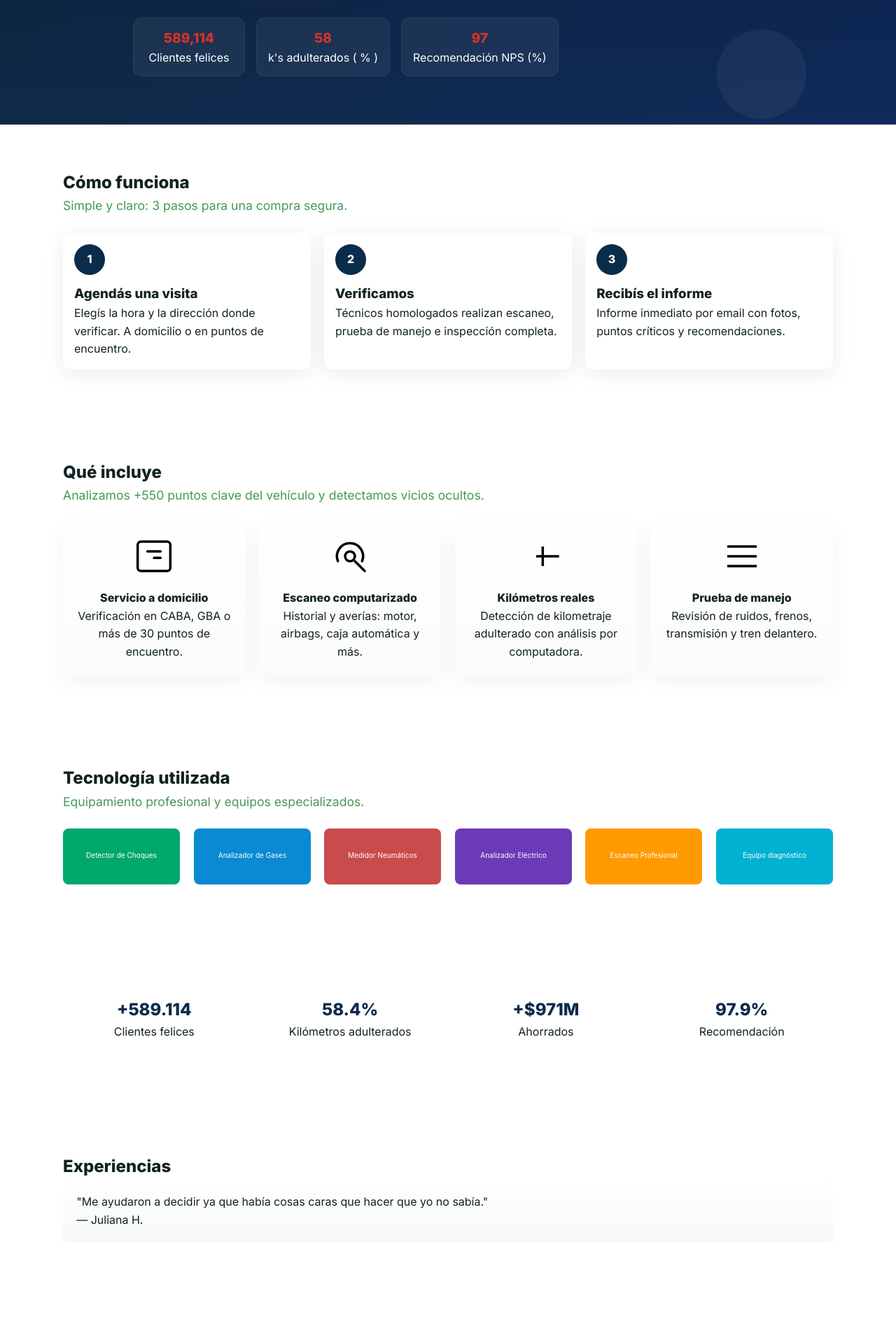
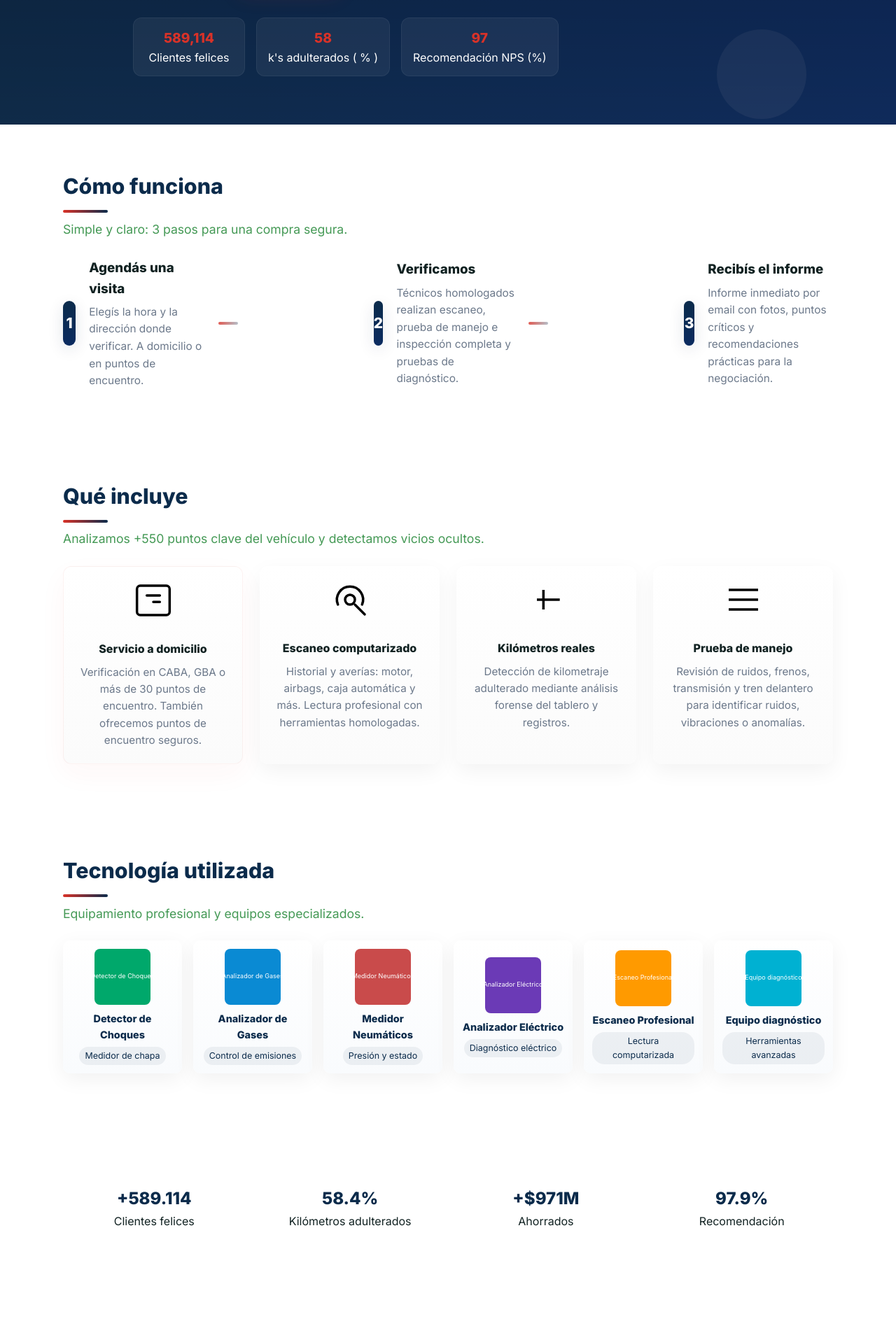
Before and after one commit to david2987/akina, a PHP site: page / in a window 1280 px wide. Shown: the part 490-2395 px from the top of the page at 70% size. Run offline with PHP 8.4, Linux system fonts and the light colour scheme.

Commit message:
Enhance UX: steps layout, polished features grid, tech cards and improved testimonials carousel with avatars & controls

```diff
--- a/landing/assets/css/styles.css
+++ b/landing/assets/css/styles.css
@@ -11,6 +11,8 @@ html,body { height: 100%; }
 body { font-family: 'Inter', system-ui, -apple-system, 'Segoe UI', Roboto, 'Helvetica Neue', Arial; color: #122; line-height: 1.6; background: var(--bg); }
 .container { width: 90%; max-width: 1100px; margin: 0 auto; }
 .section { padding: 4rem 0; }
+.section h2{ font-size: clamp(1.6rem, 2.8vw,1.9rem); color: var(--navy); margin-bottom: .6rem }
+.section h2::after{ content:''; display:block; width:64px; height:4px; background: linear-gradient(90deg,var(--accent),var(--navy)); border-radius:4px; margin-top:.6rem }
 .lead { color: #495; font-size: 1.1rem; margin-bottom: 1.5rem; }
 
 /* Header / Nav */
@@ -59,12 +61,51 @@ body { font-family: 'Inter', system-ui, -apple-system, 'Segoe UI', Roboto, 'Helv
 .feature-card { background: linear-gradient(180deg, #fff, #fbfbfb); border-radius: 12px; padding: 1.3rem; text-align:center; box-shadow: 0 10px 30px rgba(2,6,23,0.05); transition: transform .28s cubic-bezier(.2,.9,.4,.98), box-shadow .22s; }
 .feature-card img { width:56px; height:56px; object-fit:contain; margin-bottom: .7rem; }
 .feature-card:hover { transform: translateY(-8px) translateZ(0); box-shadow: 0 22px 60px rgba(2,6,23,0.12); }
+.features-grid { gap: 1.5rem; }
+.feature-card .feature-icon img { width:56px; height:56px; object-fit:contain; margin-bottom: .7rem; display:inline-block }
+.feature-card .feature-icon { display:block; margin: 0 auto 10px; }
+.feature-highlight { border: 1px solid rgba(217,50,40,0.06); box-shadow: 0 14px 40px rgba(217,50,40,0.04); }
+.feature-card h4{ margin-bottom: .5rem; }
+.feature-card p{ color:var(--muted); font-size:0.95rem }
 
 .tech img { width: 100%; border-radius: 8px; object-fit:cover; height: 80px; }
+.tech-grid { gap: 1rem; }
+.tech-card{ position:relative; border-radius:10px; overflow:hidden; background:linear-gradient(180deg,#fff,#f9fbfd); padding:12px; display:flex; align-items:center; justify-content:center; flex-direction:column; box-shadow: 0 8px 30px rgba(2,6,23,0.06); transition: transform .2s ease, box-shadow .2s ease }
+.tech-card img{ width:80px; height:80px }
+.tech-card figcaption{ display:block; text-align:center; margin-top:8px; font-size:.9rem; color:var(--muted) }
+.tech-card figcaption strong{ display:block; color:var(--navy); font-weight:700 }
+.tech-card .tag{ display:inline-block; margin-top:6px; padding:3px 8px; background:rgba(11,43,75,0.06); color:var(--navy); border-radius:18px; font-size:0.78rem }
+.tech-card:hover{ transform: translateY(-6px); box-shadow: 0 22px 60px rgba(2,6,23,0.12); }
 .number-block { text-align:center; padding: 2rem 1rem; }
 .number-block h3 { font-size: 1.5rem; color: var(--navy); }
 .testimonials .carousel { display:flex; gap:10px; overflow:hidden; }
-.review { background: linear-gradient(180deg,#fff,#f7f8fa); padding: 1.2rem; border-radius: 12px; box-shadow: 0 10px 30px rgba(2,6,23,0.06); width: 100%; }
+.testimonials .carousel { display:flex; gap:14px; align-items:center; position:relative; }
+.carousel-prev, .carousel-next{ background: var(--navy); color:#fff; border:0; width:40px; height:40px; border-radius:50%; position:absolute; top:50%; transform: translateY(-50%); cursor:pointer; box-shadow:0 10px 30px rgba(2,6,23,0.12) }
+.carousel-prev{ left:-20px }
+.carousel-next{ right:-20px }
+.review { background: linear-gradient(180deg,#fff,#f7f8fa); padding: 1.2rem; border-radius: 12px; box-shadow: 0 10px 30px rgba(2,6,23,0.06); width: 100%; max-width:760px; opacity: 0; transform: translateY(8px); transition: opacity .45s cubic-bezier(.2,.9,.2,1), transform .45s; display:none }
+.review.active{ opacity:1; transform: translateY(0); display:block }
+.review .review-header{ display:flex; gap:12px; align-items:center; margin-bottom:.8rem }
+.review .avatar{ width:56px; height:56px; border-radius:12px; object-fit:cover; }
+.review .name{ font-weight:700; color:var(--navy) }
+.review .stars{ color:var(--accent); font-weight:600; margin-top:4px }
+.review .quote{ font-size:1.02rem; color:#222; margin:0 }
+
+/* Steps layout */
+.steps-wrapper{ display:flex; align-items:center; gap:1rem; justify-content:space-between; margin-top:1.6rem }
+.step{ display:flex; align-items:center; gap:1.2rem; flex:1 }
+.step-icon{ width:64px; height:64px; border-radius:16px; display:flex; align-items:center; justify-content:center; font-weight:700; color:#fff; background: linear-gradient(180deg,var(--navy), #0b2b60); box-shadow: 0 6px 22px rgba(11,43,75,0.12); font-size:1.3rem }
+.step-body h3{ margin:0 0 .4rem 0 }
+.step-body p{ margin:0; color:var(--muted); font-size:0.96rem }
+.connector{ width:28px; height:4px; background: linear-gradient(90deg, rgba(217,50,40,0.8), rgba(11,43,75,0.3)); border-radius:6px; }
+
+@media (max-width:880px){
+  .steps-wrapper{ flex-direction:column; align-items:stretch }
+  .connector{ display:none }
+  .step{ padding: 1rem 0 }
+  .feature-card{ padding:1rem }
+  .tech-grid{ grid-template-columns: repeat(2,1fr) }
+}
 
 /* contact */
 .contact-form input, .contact-form textarea { width:100%; padding:.85rem; border-radius: 10px; border:1px solid rgba(0,0,0,0.08); margin-bottom:.8rem; }
--- a/landing/index.html
+++ b/landing/index.html
@@ -59,48 +59,61 @@
     <section class="container section steps" id="como-funciona">
       <h2>Cómo funciona</h2>
       <p class="lead">Simple y claro: 3 pasos para una compra segura.</p>
-      <div class="grid grid-3">
-        <article class="card">
-          <div class="card-icon">1</div>
+      <div class="steps-wrapper">
+        <div class="step">
+          <div class="step-icon">1</div>
+          <div class="step-body">
             <h3>Agendás una visita</h3>
             <p>Elegís la hora y la dirección donde verificar. A domicilio o en puntos de encuentro.</p>
-        </article>
-        <article class="card">
-          <div class="card-icon">2</div>
+          </div>
+        </div>
+        <div class="step">
+          <div class="connector"></div>
+        </div>
+        <div class="step">
+          <div class="step-icon">2</div>
+          <div class="step-body">
             <h3>Verificamos</h3>
-          <p>Técnicos homologados realizan escaneo, prueba de manejo e inspección completa.</p>
-        </article>
-        <article class="card">
-          <div class="card-icon">3</div>
+            <p>Técnicos homologados realizan escaneo, prueba de manejo e inspección completa y pruebas de diagnóstico.</p>
+          </div>
+        </div>
+        <div class="step">
+          <div class="connector"></div>
+        </div>
+        <div class="step">
+          <div class="step-icon">3</div>
+          <div class="step-body">
             <h3>Recibís el informe</h3>
-          <p>Informe inmediato por email con fotos, puntos críticos y recomendaciones.</p>
-        </article>
+            <p>Informe inmediato por email con fotos, puntos críticos y recomendaciones prácticas para la negociación.</p>
+          </div>
+        </div>
       </div>
     </section>
 
     <section class="container section features" id="que-incluye">
       <h2>Qué incluye</h2>
       <p class="lead">Analizamos +550 puntos clave del vehículo y detectamos vicios ocultos.</p>
-      <div class="grid grid-4">
-        <div class="feature-card tilt">
-          <img src="assets/images/icon1.svg" alt="Servicio a domicilio" />
+      <div class="grid grid-4 features-grid">
+        <div class="feature-card tilt feature-highlight">
+          <div class="feature-icon"><img src="assets/images/icon1.svg" alt="Servicio a domicilio" /></div>
           <h4>Servicio a domicilio</h4>
-          <p>Verificación en CABA, GBA o más de 30 puntos de encuentro.</p>
+          <p>Verificación en CABA, GBA o más de 30 puntos de encuentro. También ofrecemos puntos de encuentro seguros.</p>
         </div>
         <div class="feature-card tilt">
-          <img src="assets/images/icon2.svg" alt="Escaneo computarizado" />
+          <div class="feature-icon"><img src="assets/images/icon2.svg" alt="Escaneo computarizado" /></div>
           <h4>Escaneo computarizado</h4>
-          <p>Historial y averías: motor, airbags, caja automática y más.</p>
+          <p>Historial y averías: motor, airbags, caja automática y más. Lectura profesional con herramientas homologadas.</p>
         </div>
         <div class="feature-card tilt">
-          <img src="assets/images/icon3.svg" alt="Kilometros reales" />
+          <div class="feature-icon"><img src="assets/images/icon3.svg" alt="Kilometros reales" /></div>
           <h4>Kilómetros reales</h4>
-          <p>Detección de kilometraje adulterado con análisis por computadora.</p>
+          <p>Detección de kilometraje adulterado mediante análisis forense del tablero y registros.</p>
         </div>
         <div class="feature-card tilt">
-          <img src="assets/images/icon4.svg" alt="Prueba de manejo" />
+          <div class="feature-icon"><img src="assets/images/icon4.svg" alt="Prueba de manejo" /></div>
           <h4>Prueba de manejo</h4>
-          <p>Revisión de ruidos, frenos, transmisión y tren delantero.</p>
+          <p>Revisión de ruidos, frenos, transmisión y tren delantero para identificar ruidos, vibraciones o anomalías.</p>
+        </div>
       </div>
       </div>
     </section>
@@ -108,13 +121,49 @@
     <section class="container section tech" id="tecnologia">
       <h2>Tecnología utilizada</h2>
       <p class="lead">Equipamiento profesional y equipos especializados.</p>
-      <div class="grid grid-6 center">
+      <div class="grid grid-6 center tech-grid">
+        <figure class="tech-card">
           <img src="assets/images/tech1.svg" alt="Detector de Choques" />
+          <figcaption>
+            <strong>Detector de Choques</strong>
+            <span class="tag">Medidor de chapa</span>
+          </figcaption>
+        </figure>
+        <figure class="tech-card">
           <img src="assets/images/tech2.svg" alt="Analizador de Gases" />
+          <figcaption>
+            <strong>Analizador de Gases</strong>
+            <span class="tag">Control de emisiones</span>
+          </figcaption>
+        </figure>
+        <figure class="tech-card">
           <img src="assets/images/tech3.svg" alt="Medidor Neumáticos" />
+          <figcaption>
+            <strong>Medidor Neumáticos</strong>
+            <span class="tag">Presión y estado</span>
+          </figcaption>
+        </figure>
+        <figure class="tech-card">
           <img src="assets/images/tech4.svg" alt="Analizador Eléctrico" />
+          <figcaption>
+            <strong>Analizador Eléctrico</strong>
+            <span class="tag">Diagnóstico eléctrico</span>
+          </figcaption>
+        </figure>
+        <figure class="tech-card">
           <img src="assets/images/tech5.svg" alt="Escaneo Profesional" />
+          <figcaption>
+            <strong>Escaneo Profesional</strong>
+            <span class="tag">Lectura computarizada</span>
+          </figcaption>
+        </figure>
+        <figure class="tech-card">
           <img src="assets/images/tech6.svg" alt="Equipo diagnóstico" />
+          <figcaption>
+            <strong>Equipo diagnóstico</strong>
+            <span class="tag">Herramientas avanzadas</span>
+          </figcaption>
+        </figure>
       </div>
     </section>
 
@@ -141,19 +190,39 @@
 
     <section class="container section testimonials" id="testimonios">
       <h2>Experiencias</h2>
-      <div class="carousel">
+      <div class="carousel reviews" aria-live="polite">
+        <button class="carousel-prev" aria-label="Anterior">‹</button>
         <div class="review">
-          <p class="quote">"Me ayudaron a decidir ya que había cosas caras que hacer que yo no sabía."</p>
-          <p class="author">— Juliana H.</p>
+          <div class="review-header">
+            <img class="avatar" src="assets/images/avatar1.svg" alt="Juliana" />
+            <div>
+              <div class="name">Juliana H.</div>
+              <div class="stars">★★★★★</div>
+            </div>
+          </div>
+          <p class="quote">"Me ayudaron a decidir ya que había cosas caras que hacer que yo no sabía. Excelente servicio y objetividad."</p>
         </div>
         <div class="review">
+          <div class="review-header">
+            <img class="avatar" src="assets/images/avatar2.svg" alt="Jesús" />
+            <div>
+              <div class="name">Jesús N.</div>
+              <div class="stars">★★★★★</div>
+            </div>
+          </div>
           <p class="quote">"Gracias por todo, me salve de comprar un vehículo que le habían bajado los kilómetros."</p>
-          <p class="author">— Jesús N.</p>
         </div>
         <div class="review">
-          <p class="quote">"Casi compro apurado sin verificar y por suerte me salve de llevarme el auto con muchos más kilómetros."</p>
-          <p class="author">— Carlos R.</p>
+          <div class="review-header">
+            <img class="avatar" src="assets/images/avatar3.svg" alt="Carlos" />
+            <div>
+              <div class="name">Carlos R.</div>
+              <div class="stars">★★★★★</div>
             </div>
+          </div>
+          <p class="quote">"Casi compre apurado sin verificar y por suerte me salve de llevarme el auto con muchos más kilómetros."</p>
+        </div>
+        <button class="carousel-next" aria-label="Siguiente">›</button>
       </div>
     </section>
 
```
Also changed, not shown: landing/assets/js/app.js (+21 -11 lines), landing/assets/images/avatar1.svg (added), landing/assets/images/avatar2.svg (added), landing/assets/images/avatar3.svg (added). Lines whose indentation alone changed are shown as unchanged.
